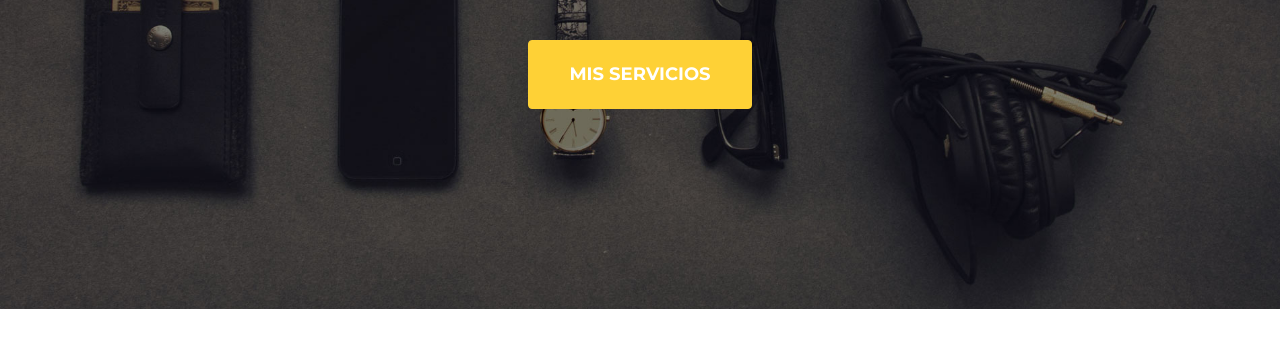
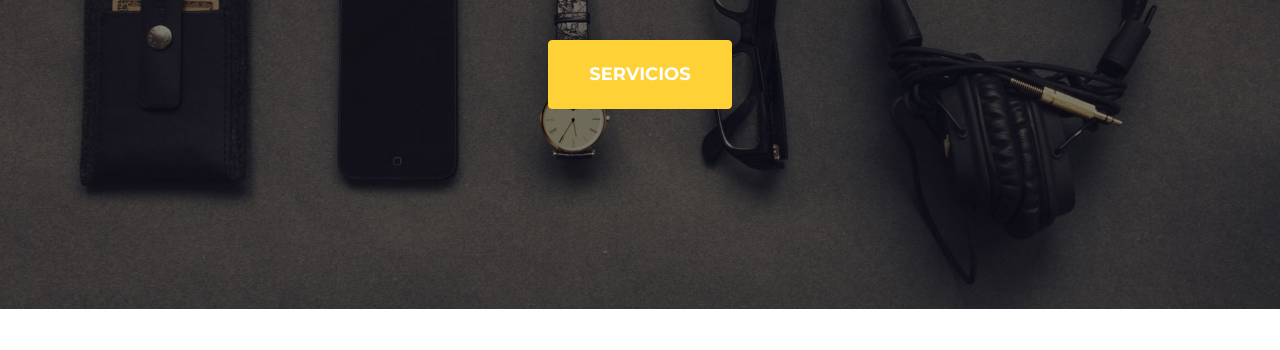
Before and after one commit to elentrex/mis-proyectos, a website: page index.html in a window 1280 px wide. Shown: the part 450-800 px from the top of the page. Drawn offline with nearby package versions, Linux system fonts and the light colour scheme; a web font is replaced by a local one.

Commit message:
Nuevo cambio

```diff
--- a/index.html
+++ b/index.html
@@ -63,7 +63,7 @@
       <div class="intro-text">
         <div class="intro-lead-in">Bienvenido a mi Portafolio</div>
         <div class="intro-heading text-uppercase">Mis proyectos</div>
-        <a class="btn btn-primary btn-xl text-uppercase js-scroll-trigger" href="#services">Mis Servicios</a>
+        <a class="btn btn-primary btn-xl text-uppercase js-scroll-trigger" href="#services">Servicios</a>
       </div>
     </div>
   </header>
```
